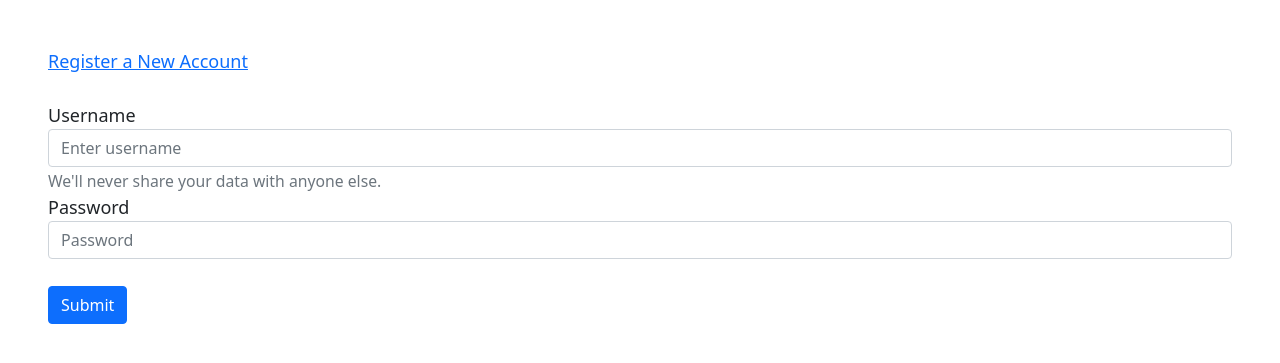
After one commit to imanolgh/Django-Photo-Album-App, a Django app: page /login/ in a window 1280 px wide. The commit adds this page. Shown: the top 363 px of the page. Run offline with Django 4.2, Linux system fonts and the light colour scheme.

Commit message:
Pre comment + WCE

```diff
--- a/gallery/images/models.py
+++ b/gallery/images/models.py
@@ -1,6 +1,8 @@
 from django.db import models
+from django.contrib.auth.models import User
 
 class albums(models.Model):
+    owner = models.ForeignKey(User, blank=True, null=True, on_delete=models.SET_NULL)
     album_name = models.CharField(max_length = 100, blank = False, null = False)
 
     def __str__(self):
--- /dev/null
+++ b/gallery/images/templates/images/login.html
@@ -0,0 +1,50 @@
+<!DOCTYPE html>
+<html>
+<head>
+    <meta charset='utf-8'>
+    <meta http-equiv='X-UA-Compatible' content='IE=edge'>
+    <title>Login</title>
+    <meta name='viewport' content='width=device-width, initial-scale=1'>
+    <link href="https://cdn.jsdelivr.net/npm/bootstrap@5.1.3/dist/css/bootstrap.min.css" rel="stylesheet"
+    integrity="sha384-1BmE4kWBq78iYhFldvKuhfTAU6auU8tT94WrHftjDbrCEXSU1oBoqyl2QvZ6jIW3" crossorigin="anonymous">
+    <style>
+        .css{
+            font-size: large;
+        }
+    </style>
+</head>
+<body>
+    <!-- Code Adapted from bootstrap: https://getbootstrap.com/docs/4.0/components/forms/ -->
+    <div class = "css m-5">
+    {% if cur_type != "reg" %}
+    <form method = 'POST'>
+        <div>
+            <a href = "{% url 'register' %}">Register a New Account</a>
+        </div>
+        <br>
+        <div class="form-group">
+          <label for="exampleInputEmail1">Username</label>
+          <input type="user" name = "user" class="form-control" id="exampleInputEmail1" aria-describedby="emailHelp" placeholder="Enter username">
+          <small id="emailHelp" class="form-text text-muted">We'll never share your data with anyone else.</small>
+        </div>
+        <div class="form-group">
+          <label for="exampleInputPassword1">Password</label>
+          <input type="password" name = "password" class="form-control" id="exampleInputPassword1" placeholder="Password">
+        </div>
+        <br>
+        <button type="submit" class="btn btn-primary">Submit</button>
+        {% csrf_token %}
+      </form>
+      {% endif %}
+
+      {% if cur_type == "reg" %}
+        <form method = 'POST'>
+            {{userForm}}
+            <button type="submit" class="btn btn-primary">Submit</button>
+            {% csrf_token %}
+        </form>
+      {% endif %}
+
+    </div>
+</body>
+</html>
--- a/gallery/images/urls.py
+++ b/gallery/images/urls.py
@@ -3,6 +3,9 @@ from . import views
 
 urlpatterns = [
     path('', views.hub, name = 'hub'),
+    path('register/', views.registerUsers, name='register'),
+    path('login/', views.loginUsers, name='login'),
+    path('logout/', views.logoutUsers, name='logout'),
     path('image/<str:primary>/', views.view_image, name = 'view'),
     path('upload/', views.upload_image, name = 'upload'),
 ]
--- a/gallery/images/views.py
+++ b/gallery/images/views.py
@@ -1,34 +1,81 @@
-from django.shortcuts import render
+from django.shortcuts import render, redirect
+from django.contrib.auth.decorators import login_required
+from django.contrib.auth import authenticate, login, logout
+from django.contrib.auth.forms import UserCreationForm
 from .models import images, albums
 
+
+@login_required(login_url = 'login')
 def hub(request):
     image_for_gallery = images.objects.all()
-    album_names = albums.objects.all()
+    owner = request.user
+    album_names = albums.objects.filter(owner = owner)
     album = request.GET.get('album')
 
     if album != None:
-        image_for_gallery = images.objects.filter(album__album_name=album)
+        image_for_gallery = images.objects.filter(album__album_name=album, album__owner=owner)
     else:
-        image_for_gallery = images.objects.all()
+        image_for_gallery = images.objects.filter(album__owner=owner)
 
     all_albums = {'image_for_gallery': image_for_gallery, 'album_names': album_names}
     return render(request, 'images/hub.html', all_albums)
 
+def registerUsers(request):
+    userForm = UserCreationForm()
+    cur_type = 'reg'
+    if request.method == "POST":
+        userForm = UserCreationForm(request.POST)
+
+        # problem with unamed attribute was solved using this code: https://stackoverflow.com/questions/29594330/usercreationform-object-has-no-attribute-get-username-django-1-8
+
+        if userForm.is_valid():
+            userForm.save()
+            user = userForm.cleaned_data['username']
+            password = userForm.cleaned_data['password1']
+            indv_user = authenticate(request, username=user, password=password)
+
+            if indv_user is not None:
+                login(request, indv_user)
+                return redirect('hub')
+
+    return render(request, 'images/login.html', {'userForm': userForm, 'cur_type': cur_type})
+
+@login_required(login_url = 'login')
+def logoutUsers(request):
+    logout(request)
+    return redirect('login')
+
+def loginUsers(request):
+    if request.method == "POST":
+        password = request.POST['password']
+        user = request.POST['user']
+        indv_user = authenticate(request, username=user, password=password)
+
+        if indv_user is not None:
+
+            login(request, indv_user)
+            return redirect('hub')
+
+    return render(request, 'images/login.html')
+
+@login_required(login_url = 'login')
 def upload_image(request):
+    owner = request.user
     if request.method == 'POST':
         img = request.FILES.get("img")
         formFields = request.POST
 
         if formFields['new_album'] != "":
-            album, created = albums.objects.get_or_create(album_name = formFields["new_album"])
+            album, created = albums.objects.get_or_create(album_name = formFields["new_album"], owner = owner)
         else:
             album = albums.objects.get(id = formFields['album'])
 
         image = images.objects.create(album = album, caption = formFields["caption"], gallery_image = img)
 
-    album_names = albums.objects.all()
+    album_names = albums.objects.filter(owner=owner)
     return render(request, 'images/upload_image.html',  {'album_names': album_names})
 
+@login_required(login_url = 'login')
 def view_image(request, primary):
     image_to_view = images.objects.get(id=primary)
     view = {'image_to_view': image_to_view}
```
Also changed, not shown: gallery/images/templates/images/album.html (deleted, +0 -16 lines), gallery/images/templates/images/hub.html (+6 -1 lines), gallery/db.sqlite3, gallery/images/migrations/0002_albums_owner_alter_images_album.py (added), gallery/static/img/fun1_sh0bLvB.jpg (added), gallery/static/img/fun2_7fa6s7v.jpg (added), gallery/static/img/fun6_MnUgF3o.jpg (added).
